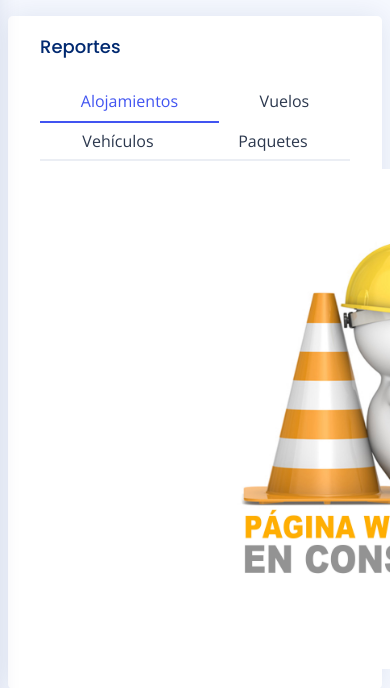
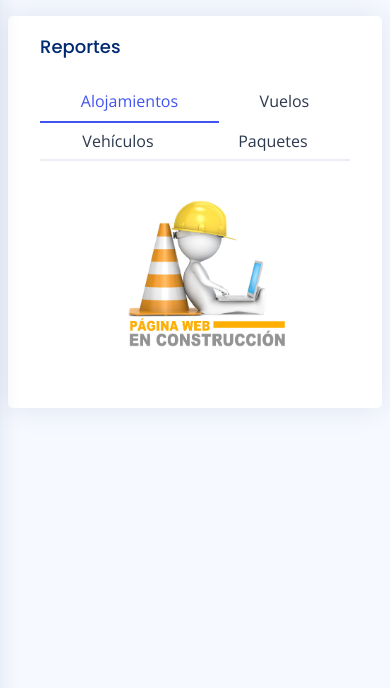
Before and after one commit to ValeriaDurruty/ds_travel_admin, a PHP site: page /proyectos/Admin/sistema/reporte.php in a window 390 px wide; the page is wider, and only the part inside the window is pictured. Shown: the part 101-789 px from the top of that part. Run offline with PHP 8.4, Linux system fonts and the light colour scheme; a user stored in the database is signed in; some libraries are stand-ins or nearby versions.

Commit message:
Cambio de estilo de imagen para que sea responsive

```diff
--- a/Admin/sistema/reporte.php
+++ b/Admin/sistema/reporte.php
@@ -199,10 +199,10 @@
               </ul>
               <div class="tab-content pt-2" id="borderedTabJustifiedContent">
                 <div class="tab-pane fade show active" id="bordered-justified-alojamientos" role="tabpanel" aria-labelledby="alojamientos-tab">
-                <img src="./assets/img/PAGINA_EN_CONSTRUCCION.jpg" alt="Página en construcción" height="500" style="display: block; margin: 0 auto;">
+                <img src="./assets/img/PAGINA_EN_CONSTRUCCION.jpg" alt="Página en construcción" class="img-fluid" style="display: block; margin: 0 auto;">
                 </div>
                 <div class="tab-pane fade" id="bordered-justified-vuelos" role="tabpanel" aria-labelledby="vuelos-tab">
-                <img src="./assets/img/PAGINA_EN_CONSTRUCCION.jpg" alt="Página en construcción" height="500" style="display: block; margin: 0 auto;">
+                <img src="./assets/img/PAGINA_EN_CONSTRUCCION.jpg" alt="Página en construcción" class="img-fluid" style="display: block; margin: 0 auto;">
                 </div>
                 <div class="tab-pane fade" id="bordered-justified-vehiculos" role="tabpanel" aria-labelledby="vehiculos-tab">
 
@@ -278,7 +278,7 @@
 
                 </div>
                 <div class="tab-pane fade" id="bordered-justified-paquetes" role="tabpanel" aria-labelledby="paquetes-tab">
-                <img src="./assets/img/PAGINA_EN_CONSTRUCCION.jpg" alt="Página en construcción" height="500" style="display: block; margin: 0 auto;">
+                <img src="./assets/img/PAGINA_EN_CONSTRUCCION.jpg" alt="Página en construcción" class="img-fluid" style="display: block; margin: 0 auto;">
                 </div>
               </div><!-- End Bordered Tabs Justified -->
 
```
